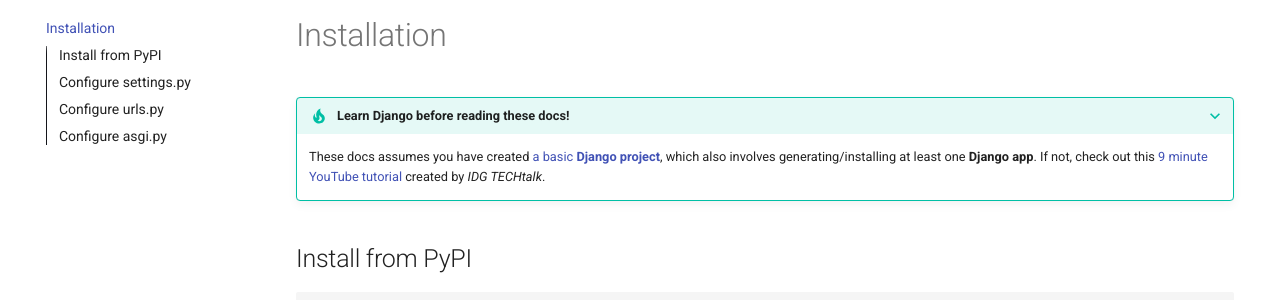
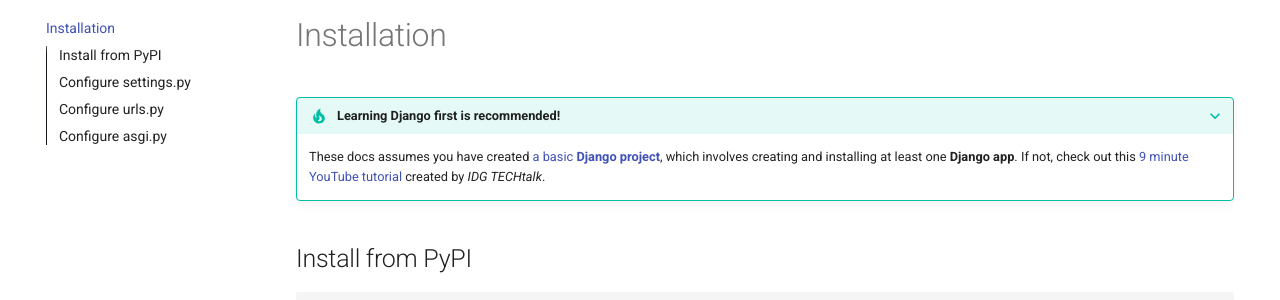
Before and after one commit to reactive-python/reactpy-django, an MkDocs documentation site: the page built from docs/installation/index.md, in a window 1280 px wide and 900 px high. Shown: the part 131-431 px from the top of the window. Built offline with MkDocs 1.6.1 and Material for MkDocs 9.7.7, drawn with Linux system fonts in a browser that asks for light colours; comment, search, counter and statistics services are not loaded.

Commit message:
"Learning Django first is recommended!"

```diff
--- a/docs/installation/index.md
+++ b/docs/installation/index.md
@@ -1,6 +1,6 @@
-???+ tip "Learn Django before reading these docs!"
+???+ tip "Learning Django first is recommended!"
 
-    <!--dj-proj-start-->These docs assumes you have created [a basic **Django project**](https://docs.djangoproject.com/en/dev/intro/tutorial01/), which also involves generating/installing at least one **Django app**. If not, check out this [9 minute YouTube tutorial](https://www.youtube.com/watch?v=ZsJRXS_vrw0) created by _IDG TECHtalk_.<!--dj-proj-end-->
+    <!--dj-proj-start-->These docs assumes you have created [a basic **Django project**](https://docs.djangoproject.com/en/dev/intro/tutorial01/), which involves creating and installing at least one **Django app**. If not, check out this [9 minute YouTube tutorial](https://www.youtube.com/watch?v=ZsJRXS_vrw0) created by _IDG TECHtalk_.<!--dj-proj-end-->
 
 ## Install from PyPI
 
```
